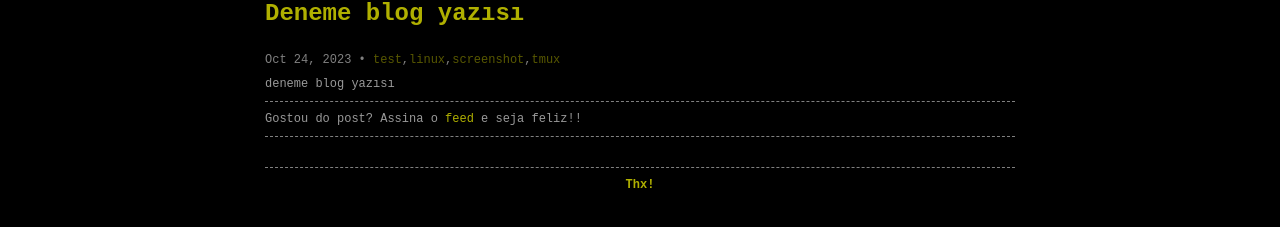
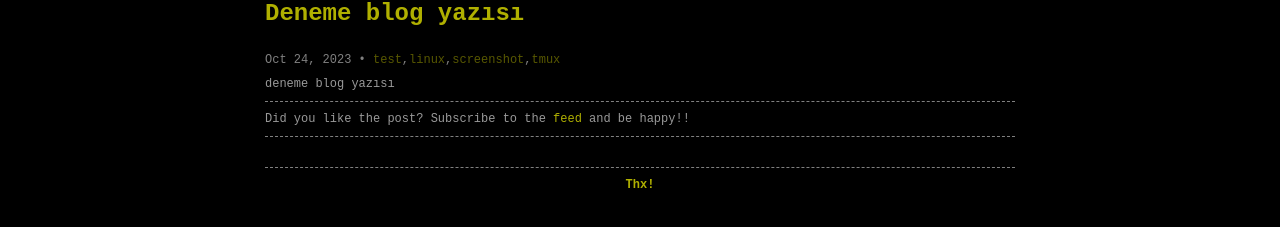
Before and after one commit to godilman/godilman.github.io, a Jekyll site: the page built from _posts/2023/2023-10-24-deneme-blog-yazisi.md, in a window 1280 px wide. Shown: the part 208-435 px from the top of the page. Built offline with Jekyll 4.4.1, drawn with Linux system fonts in a browser that asks for light colours; comment, search, counter and statistics services are not loaded.

```diff
--- a/_layouts/post.html
+++ b/_layouts/post.html
@@ -19,7 +19,7 @@ layout: page
   </article>
 
 	<p class="feed-recomendation">
-		Gostou do post? Assina o <a href="{{ site.baseurl }}feed/">feed</a> e seja feliz!!
+        Did you like the post? Subscribe to the <a href="{{ site.baseurl }}feed/">feed</a> and be happy!!
 	</p>
 
   {% include disqus.html %}
```
Also changed, not shown: index.md (+2 -1 lines).
